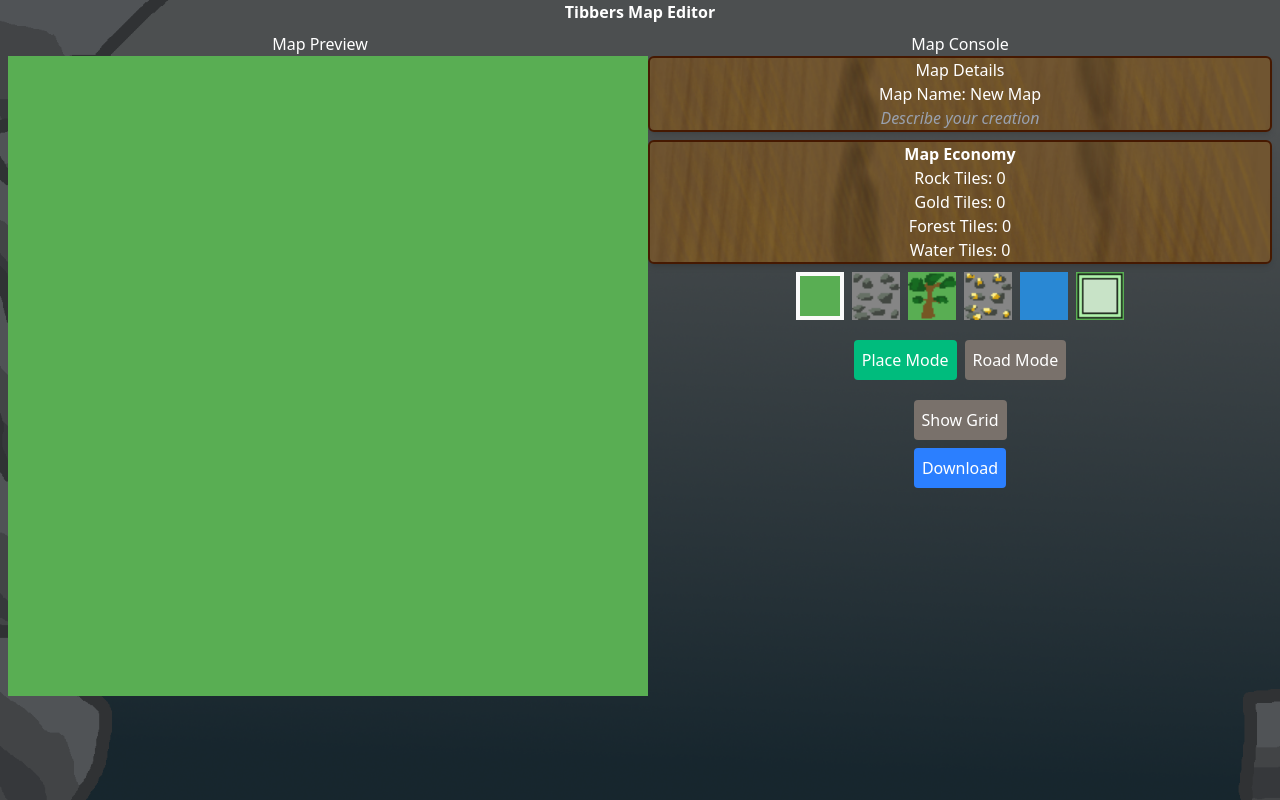
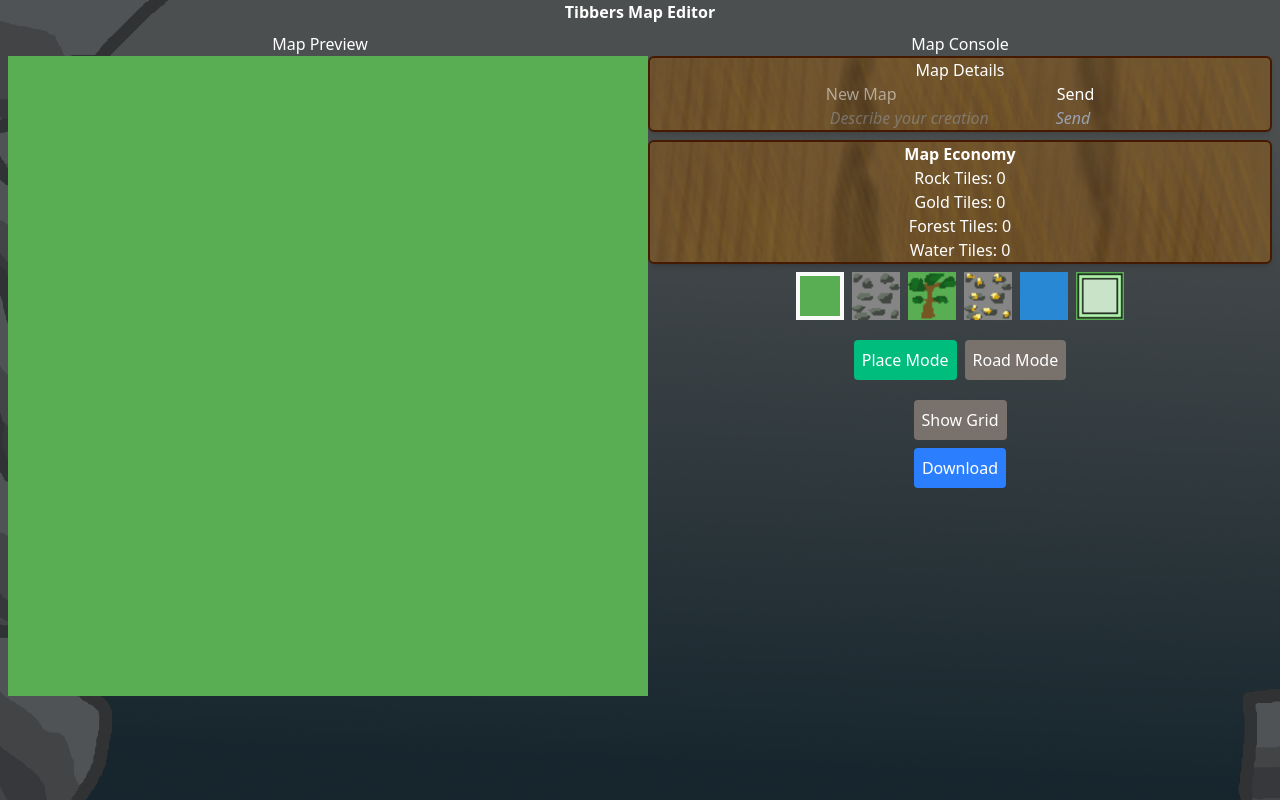
Before and after one commit to TibbersEvolved/TDMapEditor, a React (Vite) app: page / in a window 1280 px wide. Built offline with nearby package versions, Linux system fonts and the light colour scheme.

Commit message:
Added forms for changing map name and description

```diff
--- a/src/components/container.tsx
+++ b/src/components/container.tsx
@@ -12,7 +12,8 @@ import type { GameMap, PathPointer } from "./types";
 import ButtonTileBrush from "./buttonTileBrush";
 import DownloadButton from "./downloadButton";
 import BuildModebuttons from "./buildModeButtons";
-import bgStony from "../assets/bgStony.png";
+import MapNameForm from "./mapNameForm";
+import MapDescriptionForm from "./mapDescriptionForm";
 
 export const ThemeContext = createContext(false);
 export const BuildContext = createContext(0);
@@ -157,9 +158,12 @@ export default function Container() {
                 }
               >
                 <div>Map Details</div>
-                <div>Map Name: {gameMap.Name}</div>
+                <MapNameForm name={gameMap.Name} func={(e) => changeName(e)} />
                 <div className="italic text-gray-400">
-                  {gameMap.Description}
+                  <MapDescriptionForm
+                    name={gameMap.Description}
+                    func={(e) => changeDescription(e)}
+                  />
                 </div>
               </section>
               <ListTileTypes tiles={gameMap.Field.tiles} />
--- a/src/components/displayMap.tsx
+++ b/src/components/displayMap.tsx
@@ -1,4 +1,3 @@
-import { useContext } from "react";
 import type { funcSetTile } from "./container";
 import TileComponent from "./tileComponent";
 import type { Field } from "./types";
--- /dev/null
+++ b/src/components/mapDescriptionForm.tsx
@@ -0,0 +1,25 @@
+import type { FormEvent } from "react";
+
+export default function MapDescriptionForm(props: prop) {
+  let name = props.name;
+
+  function formAction(e: FormEvent<HTMLFormElement>) {
+    e.preventDefault();
+    console.log((e.currentTarget.elements[0] as HTMLInputElement).value);
+    props.func((e.currentTarget.elements[0] as HTMLInputElement).value);
+  }
+
+  return (
+    <>
+      <form onSubmit={(e) => formAction(e)}>
+        <input type="text" name="message" placeholder={name} />
+        <button type="submit">Send</button>
+      </form>
+    </>
+  );
+}
+
+type prop = {
+  name: string;
+  func: (s: string) => void;
+};
--- /dev/null
+++ b/src/components/mapNameForm.tsx
@@ -0,0 +1,25 @@
+import type { FormEvent } from "react";
+
+export default function MapNameForm(props: prop) {
+  let name = props.name;
+
+  function formAction(e: FormEvent<HTMLFormElement>) {
+    e.preventDefault();
+    console.log((e.currentTarget.elements[0] as HTMLInputElement).value);
+    props.func((e.currentTarget.elements[0] as HTMLInputElement).value);
+  }
+
+  return (
+    <>
+      <form onSubmit={(e) => formAction(e)}>
+        <input type="text" name="message" placeholder={name} />
+        <button type="submit">Send</button>
+      </form>
+    </>
+  );
+}
+
+type prop = {
+  name: string;
+  func: (s: string) => void;
+};
--- a/src/components/types.ts
+++ b/src/components/types.ts
@@ -9,8 +9,8 @@ export type Field = {
 };
 
 export type GameMap = {
-  Name: String;
-  Description: String;
+  Name: string;
+  Description: string;
   Field: Field;
   Clime: String;
   Difficulty: Number;
--- a/src/components/utility.ts
+++ b/src/components/utility.ts
@@ -1,10 +1,6 @@
-import { createContext } from "react";
 import type { GameMap, PathPoint, PathPointer, Tile } from "./types";
 
-const ThemeContext = createContext(false);
-
 export function GenerateBlankMap() {
-  let tempArray: PathPoint[] = [];
   let map: GameMap = {
     Name: "New Map",
     Description: "Describe your creation",
```
